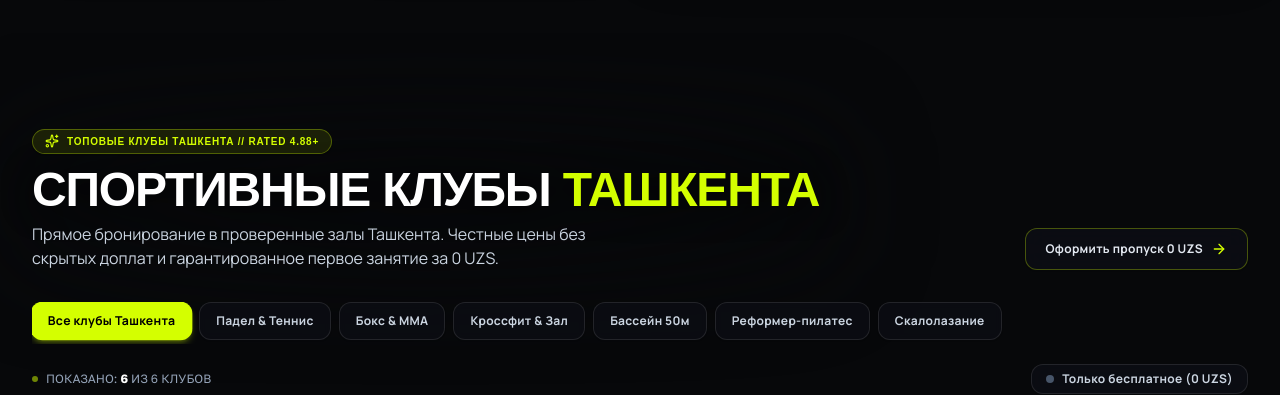
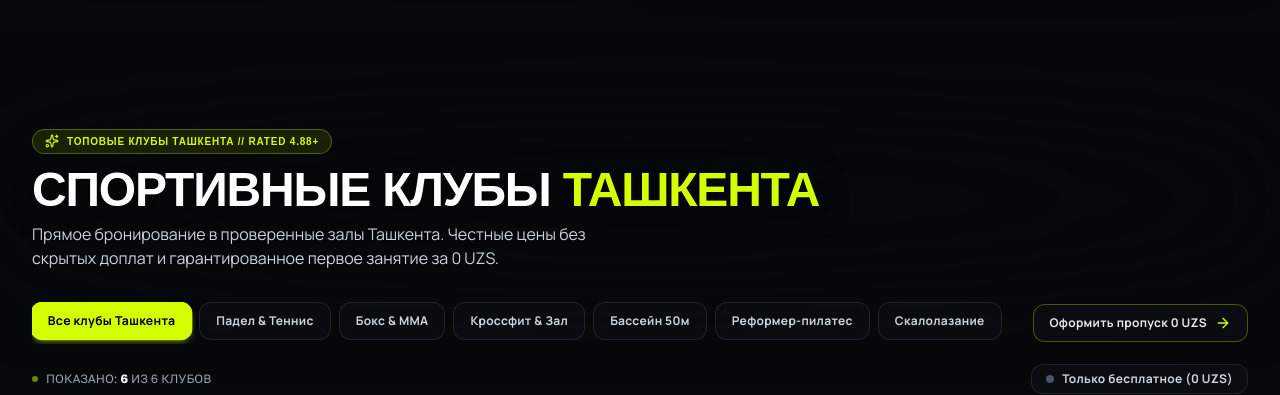
Before and after one commit to ddetrit91/Sportify_pro, a Next.js app: page / in a window 1280 px wide. Shown: the part 2140-2535 px from the top of the page. Built offline with nearby package versions, Linux system fonts and the light colour scheme; a web font is replaced by a local one.

Commit message:
layout: bring 'Оформить пропуск 0 UZS' button into the same horizontal line as sports categories for unified visual harmony

```diff
--- a/components/FeaturedClubsSection.tsx
+++ b/components/FeaturedClubsSection.tsx
@@ -52,8 +52,7 @@ export function FeaturedClubsSection({ clubs }: FeaturedClubsSectionProps) {
     <section id="clubs" className="py-24 relative overflow-hidden bg-transparent text-slate-900 dark:text-white transition-colors duration-300">
       <div className="max-w-7xl mx-auto px-4 sm:px-6 lg:px-8">
         {/* Section Header with Soft Ambient Radial Shadow */}
-        <div className="flex flex-col md:flex-row md:items-end justify-between mb-8 gap-6">
-          <div className="relative">
+        <div className="mb-8 relative">
           <div
             aria-hidden="true"
             className="absolute -inset-x-8 -inset-y-6 rounded-[40px] bg-[radial-gradient(ellipse_at_center,_rgba(248,250,252,0.9)_0%,_rgba(248,250,252,0.6)_50%,_transparent_100%)] dark:bg-[radial-gradient(ellipse_at_center,_rgba(7,8,10,0.92)_0%,_rgba(7,8,10,0.65)_55%,_transparent_100%)] blur-2xl pointer-events-none -z-10"
@@ -70,20 +69,12 @@ export function FeaturedClubsSection({ clubs }: FeaturedClubsSectionProps) {
           </p>
         </div>
 
-          <a
-            href="#booking"
-            className="inline-flex items-center gap-2 px-5 py-3 rounded-xl border border-slate-300 dark:border-[#d4ff00]/30 hover:border-[#d4ff00] bg-white dark:bg-[#0c0e14]/85 hover:bg-slate-200 dark:hover:bg-[#d4ff00]/15 text-xs font-bold tracking-wide text-slate-800 dark:text-slate-200 hover:text-black dark:hover:text-[#d4ff00] transition-all self-start md:self-end shadow-sm backdrop-blur-md shrink-0"
-          >
-            <span>Оформить пропуск 0 UZS</span>
-            <ArrowRight className="w-4 h-4 text-[#d4ff00]" />
-          </a>
-        </div>
-
         {/* Filter Controls Bar with Live Telemetry Count */}
         <div className="flex flex-col gap-4 pb-6 border-b border-slate-200 dark:border-white/10 mb-10">
-          {/* Row 1: Monolithic Sport Category Stream across full width (All 7 in 1 row) */}
+          {/* Row 1: Sport Categories & CTA Pass Button together in the EXACT same row */}
+          <div className="flex flex-col xl:flex-row xl:items-center justify-between gap-3">
             <div
-            className="flex items-center gap-2 overflow-x-auto pb-1 scrollbar-none [scrollbar-width:none] [-ms-overflow-style:none] [&::-webkit-scrollbar]:hidden w-full"
+              className="flex items-center gap-2 overflow-x-auto pb-1 scrollbar-none [scrollbar-width:none] [-ms-overflow-style:none] [&::-webkit-scrollbar]:hidden"
               onWheel={(e) => {
                 if (e.deltaY !== 0) {
                   e.currentTarget.scrollLeft += e.deltaY;
@@ -109,6 +100,16 @@ export function FeaturedClubsSection({ clubs }: FeaturedClubsSectionProps) {
                   </button>
                 );
               })}
+            </div>
+
+            {/* In the EXACT same row as categories: CTA Button to #booking */}
+            <a
+              href="#booking"
+              className="inline-flex items-center gap-2 px-4 py-2.5 rounded-xl border border-slate-300 dark:border-[#d4ff00]/30 hover:border-[#d4ff00] bg-white dark:bg-[#0c0e14]/85 hover:bg-slate-200 dark:hover:bg-[#d4ff00]/15 text-xs font-bold tracking-wide text-slate-800 dark:text-slate-200 hover:text-black dark:hover:text-[#d4ff00] transition-all shadow-sm backdrop-blur-md shrink-0 self-start xl:self-auto"
+            >
+              <span>Оформить пропуск 0 UZS</span>
+              <ArrowRight className="w-4 h-4 text-[#d4ff00]" />
+            </a>
           </div>
 
           {/* Row 2: Balanced Live Telemetry & Quick Action Controls */}
```
Lines whose indentation alone changed are shown as unchanged.
